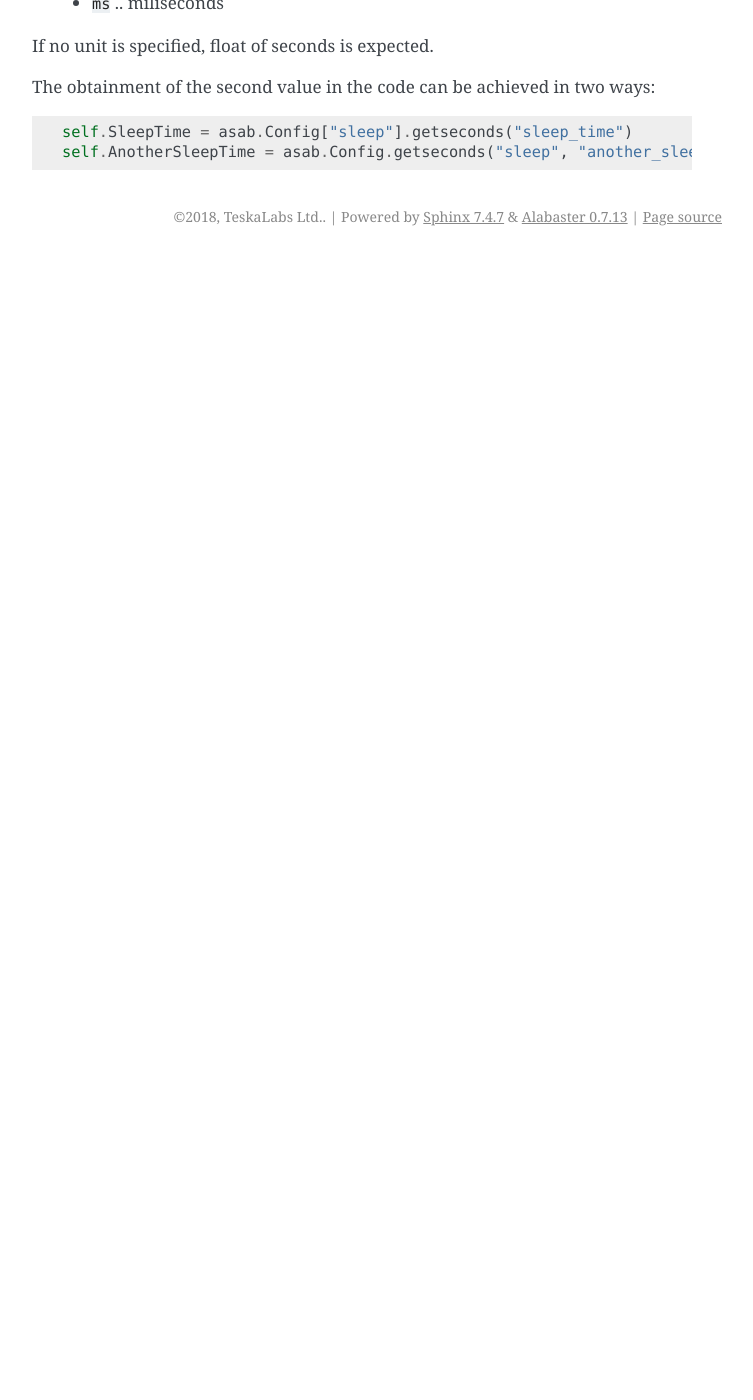
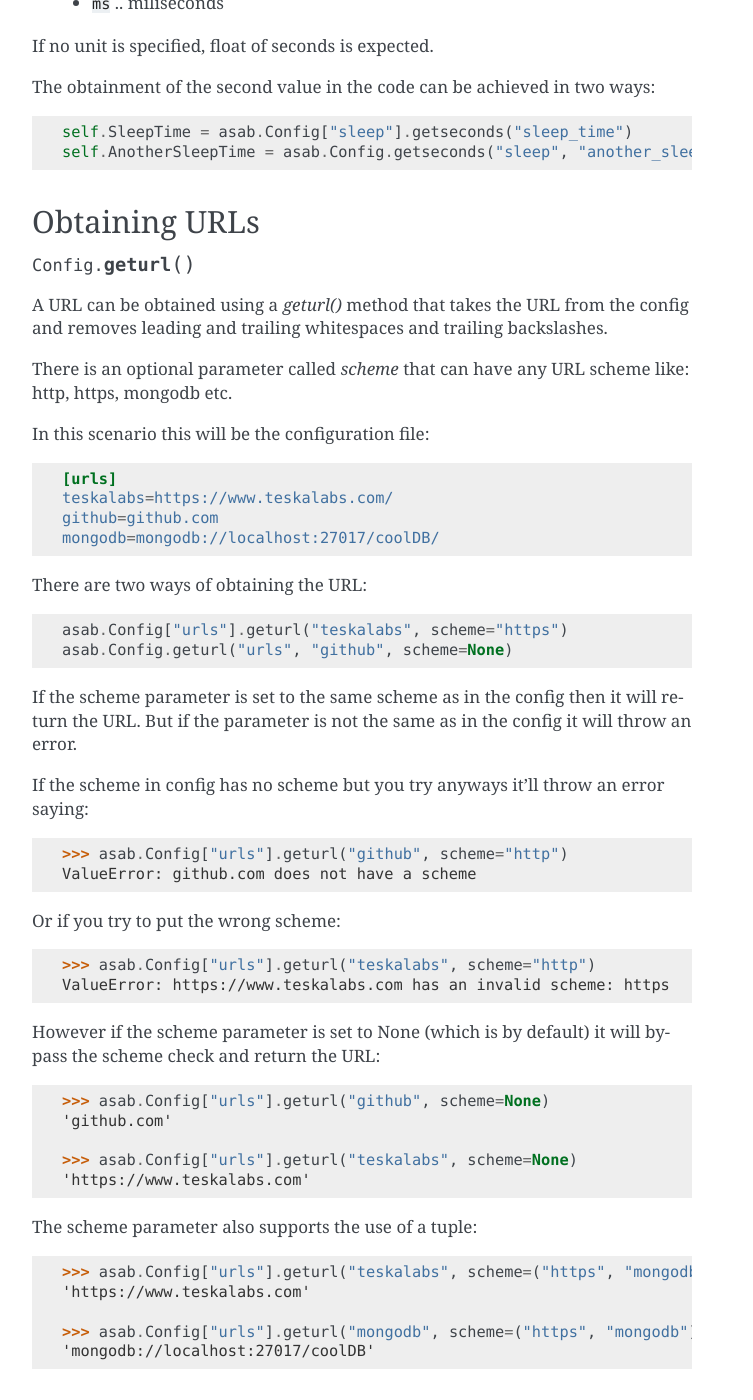
Before and after one commit to TeskaLabs/asab, a Sphinx documentation site: the page built from doc/asab/config.rst, in a window 1280 px wide and 1400 px high, scrolled down 3815 px. Shown: the whole window, without its empty margins (388-1141 px from the left). Built offline with Sphinx 7.4.7, drawn with Linux system fonts in a browser that asks for light colours; pages that are not in the unit, such as notebooks, are missing from menus; before the commit the page ends 4071 px from its top, so only the background shows below that; some of the changed text lies outside the part shown.

Commit message:
Added geturl()

```diff
--- a/doc/asab/config.rst
+++ b/doc/asab/config.rst
@@ -213,3 +213,68 @@ The obtainment of the second value in the code can be achieved in two ways:
 
 	self.SleepTime = asab.Config["sleep"].getseconds("sleep_time")
 	self.AnotherSleepTime = asab.Config.getseconds("sleep", "another_sleep_time")
+
+Obtaining URLs
+-------------------------------------
+
+.. py:method:: Config.geturl()
+
+A URL can be obtained using a `geturl()` method that takes the URL from the config and
+removes leading and trailing whitespaces and trailing backslashes.
+
+There is an optional parameter called `scheme` that can have any URL scheme like:
+http, https, mongodb etc.
+
+In this scenario this will be the configuration file:
+
+.. code:: ini
+
+    [urls]
+    teskalabs=https://www.teskalabs.com/
+    github=github.com
+    mongodb=mongodb://localhost:27017/coolDB/
+
+There are two ways of obtaining the URL:
+
+.. code:: py
+
+    asab.Config["urls"].geturl("teskalabs", scheme="https")
+    asab.Config.geturl("urls", "github", scheme=None)
+
+If the scheme parameter is set to the same scheme as in the config then it will return
+the URL. But if the parameter is not the same as in the config it will throw an error.
+
+If the scheme in config has no scheme but you try anyways it'll throw an error saying:
+
+.. code:: python
+
+    >>> asab.Config["urls"].geturl("github", scheme="http")
+    ValueError: github.com does not have a scheme
+
+Or if you try to put the wrong scheme:
+
+.. code:: python
+
+    >>> asab.Config["urls"].geturl("teskalabs", scheme="http")
+    ValueError: https://www.teskalabs.com has an invalid scheme: https
+
+However if the scheme parameter is set to None (which is by default) it will bypass
+the scheme check and return the URL:
+
+.. code:: python
+
+        >>> asab.Config["urls"].geturl("github", scheme=None)
+        'github.com'
+
+        >>> asab.Config["urls"].geturl("teskalabs", scheme=None)
+        'https://www.teskalabs.com'
+
+The scheme parameter also supports the use of a tuple:
+
+.. code:: python
+
+    >>> asab.Config["urls"].geturl("teskalabs", scheme=("https", "mongodb"))
+    'https://www.teskalabs.com'
+
+    >>> asab.Config["urls"].geturl("mongodb", scheme=("https", "mongodb"))
+    'mongodb://localhost:27017/coolDB'
```
